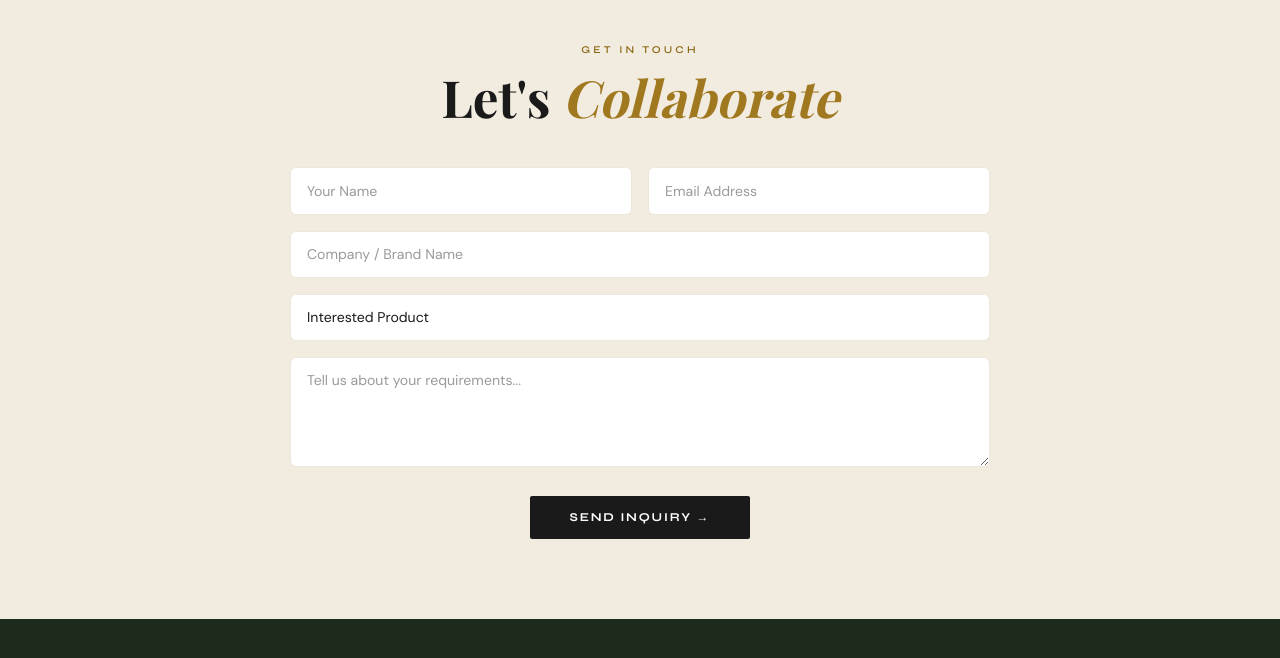
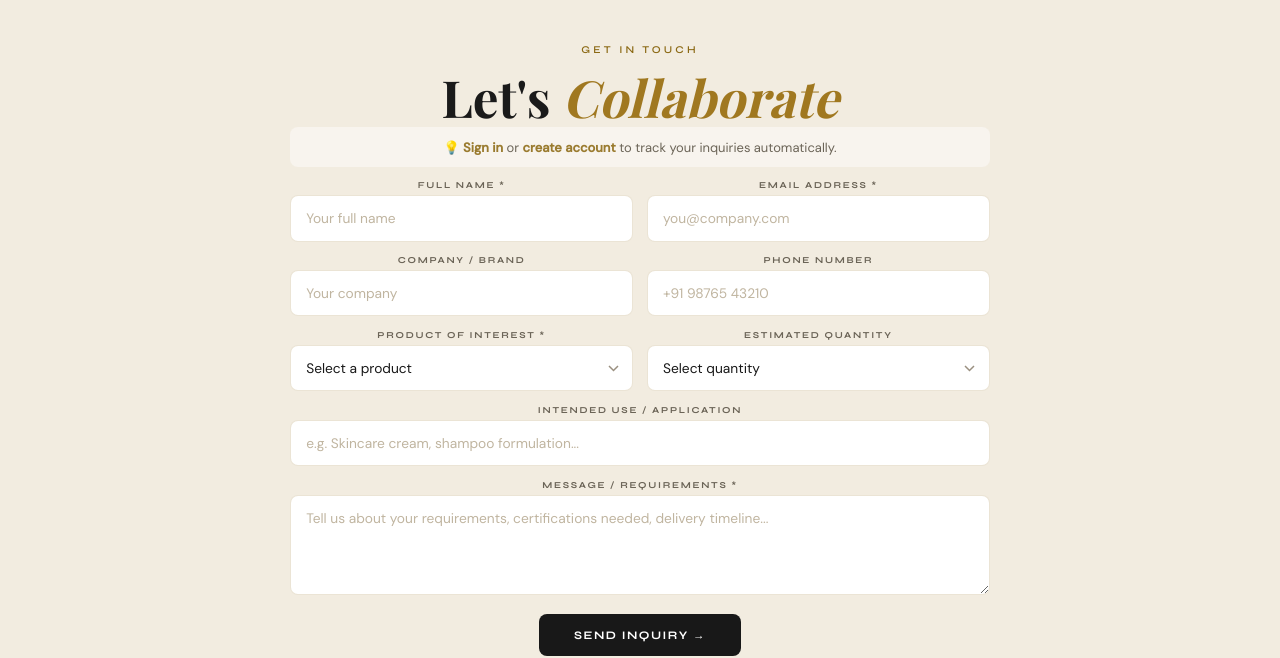
Before and after one commit to DeveshSawant12/NATUREA, a plain HTML site: page index.html in a window 1280 px wide. Shown: the part 3420-4078 px from the top of the page. Drawn offline with nearby package versions, Linux system fonts and the light colour scheme; a web font is replaced by a local one.

Commit message:
Replace naturea-auth-inquiry.js with naturea-system-v4.js

```diff
--- a/index.html
+++ b/index.html
@@ -1065,6 +1065,6 @@ document.querySelectorAll('a[href^="#"]').forEach(a=>{
   });
 });
 </script>
-<script src="naturea-auth-inquiry.js"></script>
+<script src="naturea-system-v4.js"></script>
 </body>
 </html>
```
